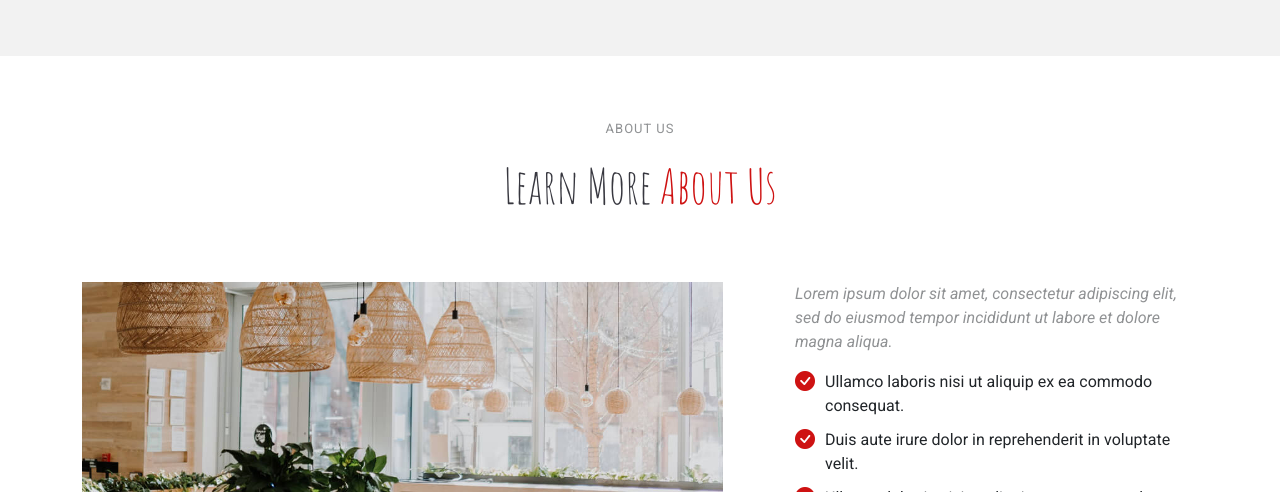
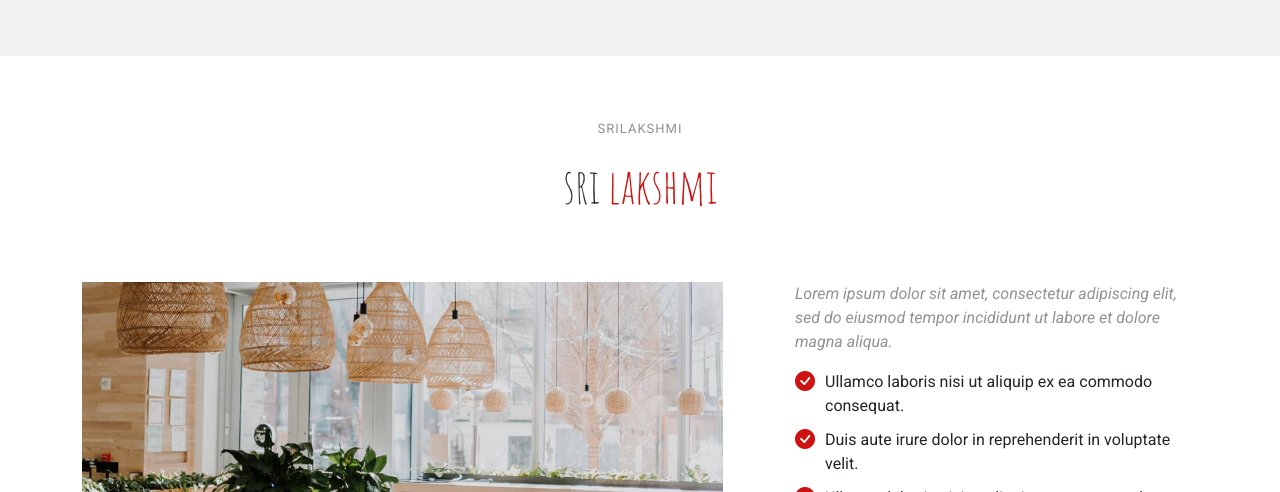
Before and after one commit to srilakshmi1725/srilakshmi1725.github.io, a plain HTML site: page index.html in a window 1280 px wide. Shown: the part 608-1100 px from the top of the page. Drawn offline with Linux system fonts and the light colour scheme.

Commit message:
Update index.html

```diff
--- a/index.html
+++ b/index.html
@@ -111,8 +111,8 @@
 
       <!-- Section Title -->
       <div class="container section-title" data-aos="fade-up">
-        <h2>About Us<br></h2>
-        <p><span>Learn More</span> <span class="description-title">About Us</span></p>
+        <h2>srilakshmi<br></h2>
+        <p><span>sri</span> <span class="description-title">lakshmi</span></p>
       </div><!-- End Section Title -->
 
       <div class="container">
```
